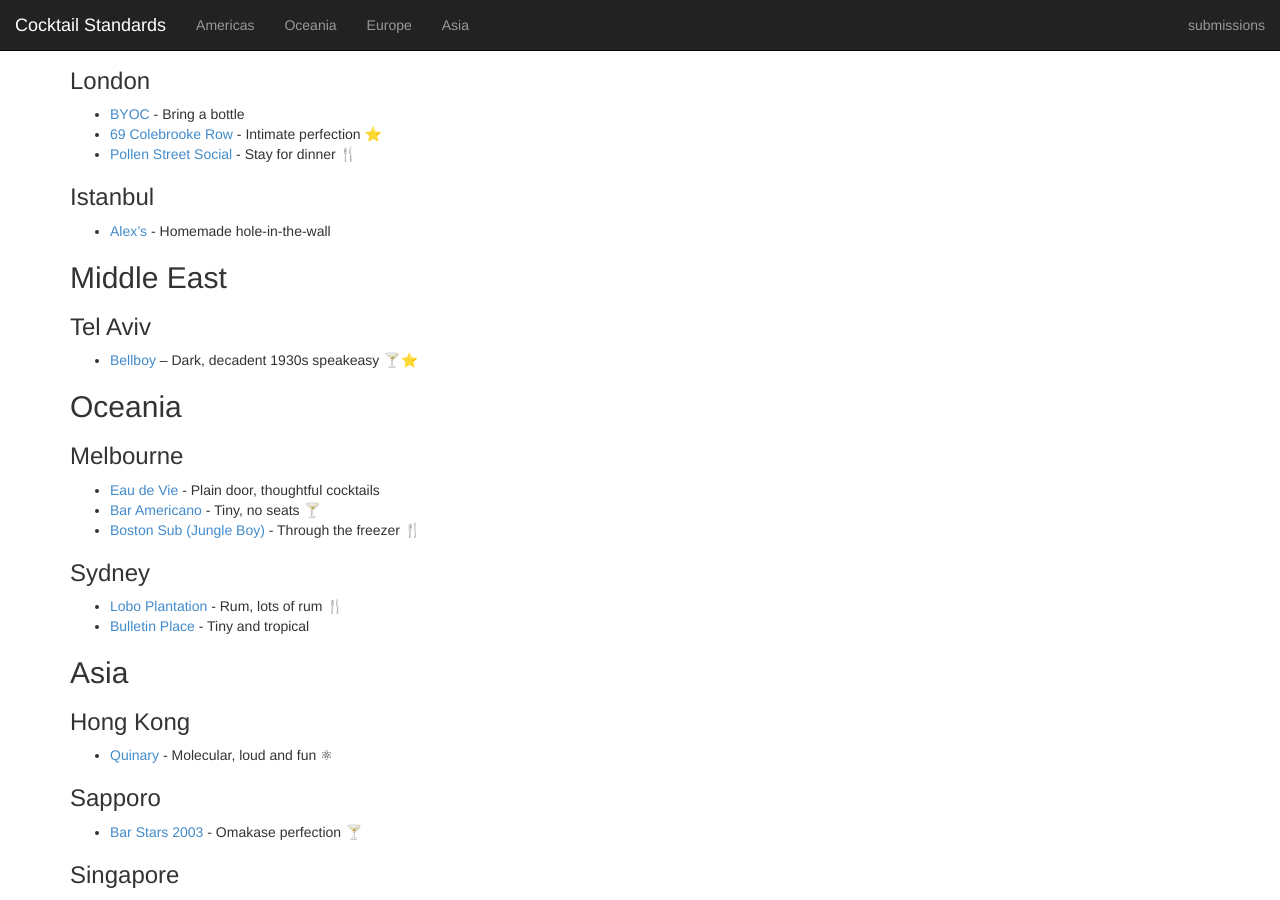
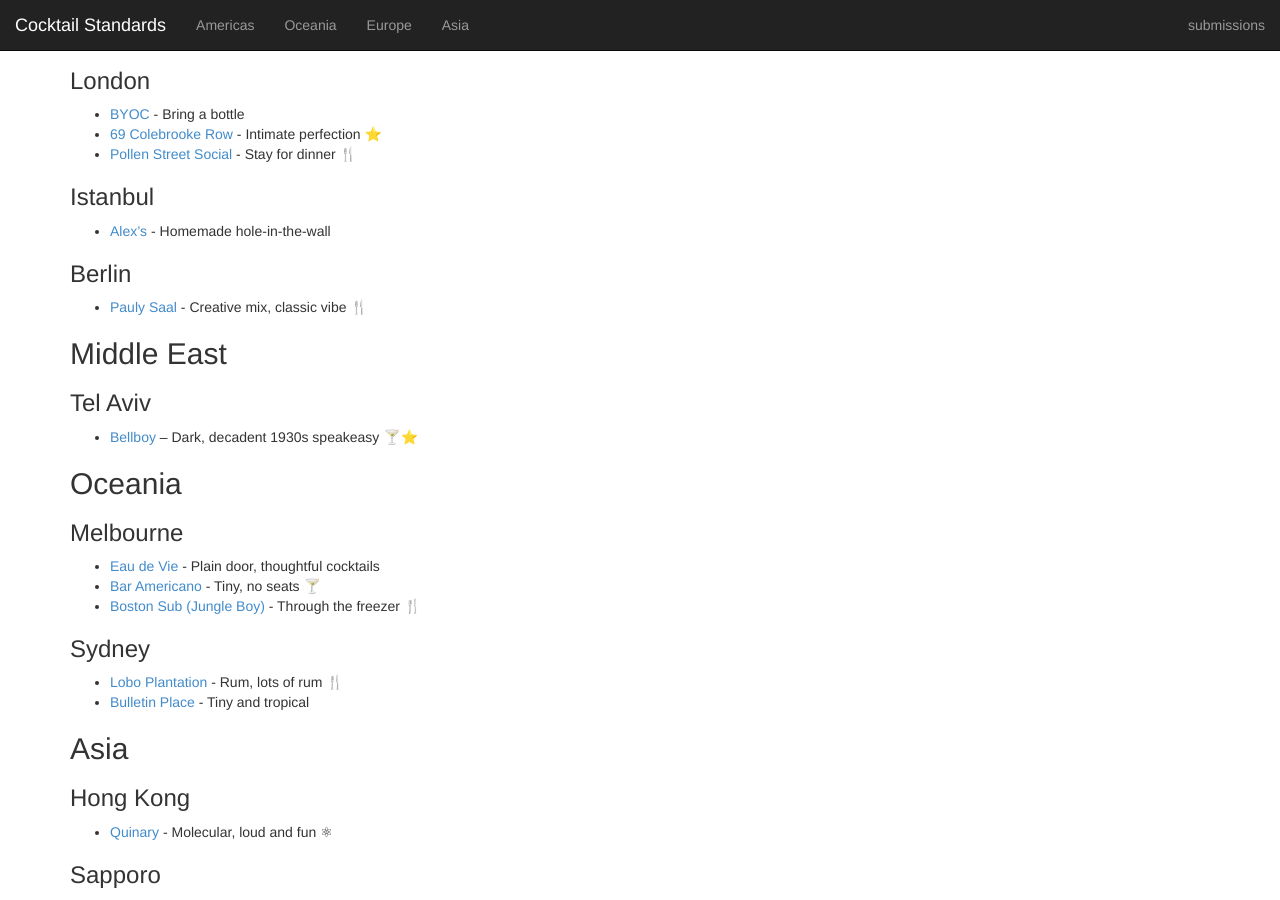
Before and after one commit to CocktailStandards/CocktailStandards.github.io, a Jekyll site: the page built from index.md, in a window 1280 px wide and 900 px high, scrolled down 786 px. Built offline with Jekyll 4.4.1, drawn with Linux system fonts in a browser that asks for light colours.

Commit message:
Add Pauly Saal
It's also a Michelin 1*; food is legit.

```diff
--- a/index.md
+++ b/index.md
@@ -53,6 +53,10 @@ _While you're in town, pick up excellent cocktail supplies at [The Boston Shaker
 
 * [Alex's](http://www.theguideistanbul.com/news/view/951/alex-waldmans-classy-imbibing-bar/) - Homemade hole-in-the-wall
 
+### Berlin
+
+* [Pauly Saal](http://http://paulysaal.com/) - Creative mix, classic vibe 🍴
+
 ## Middle East
 
 ### Tel Aviv
```
